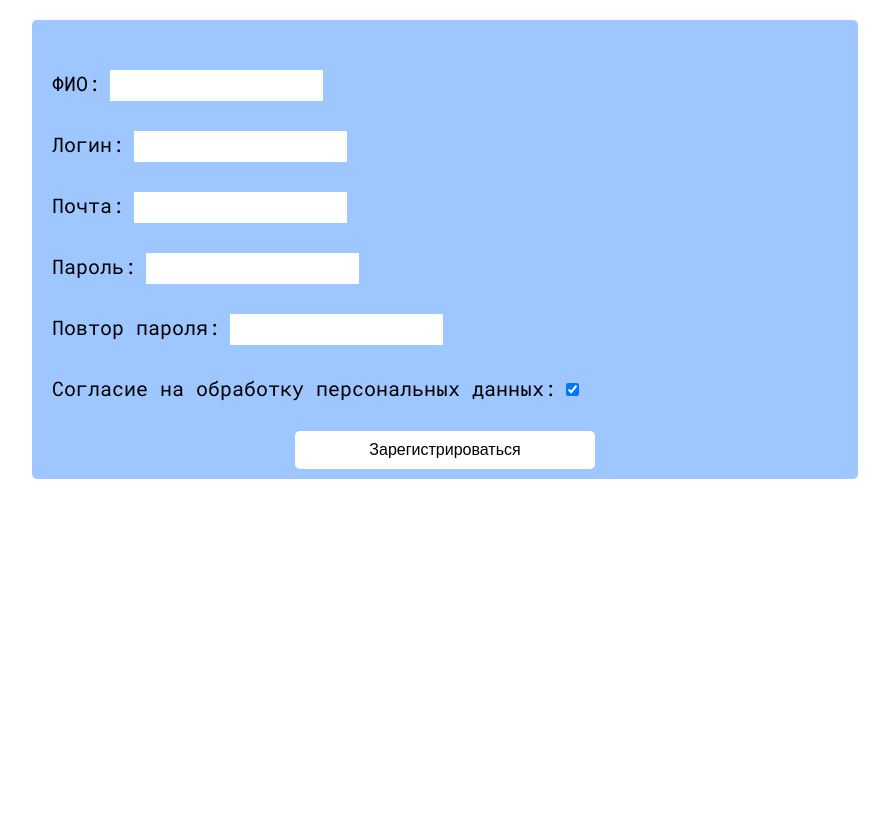
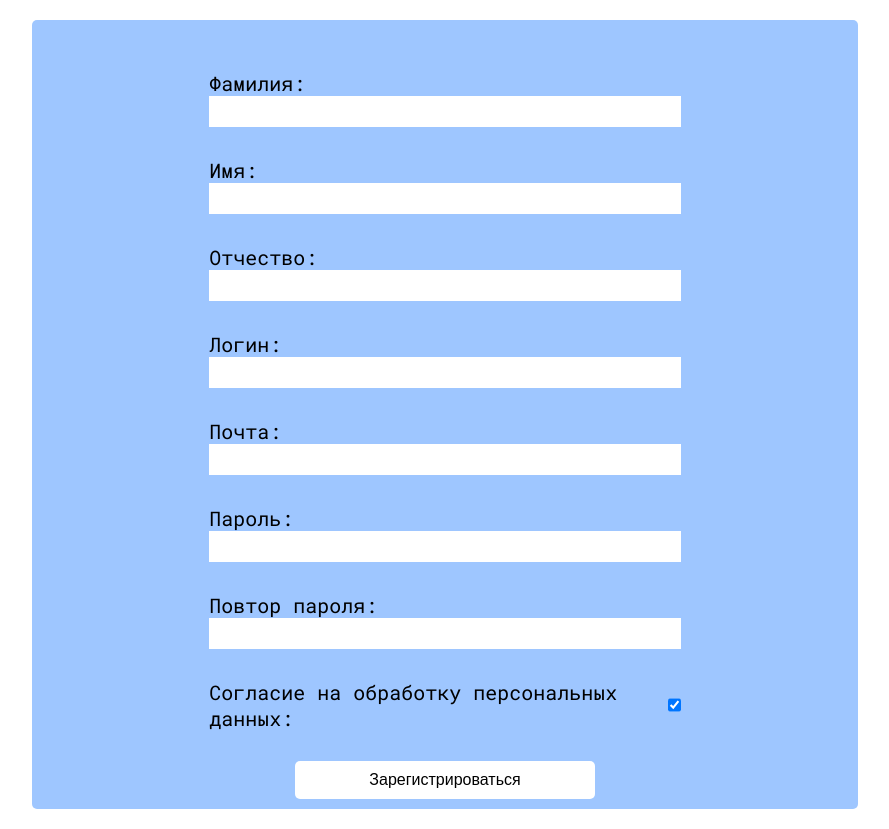
Before and after one commit to Ka4aev/DesignPro, a Django app: page /catalog/register in a window 1280 px wide. Shown: the part 73-902 px from the top of the page, without its empty margins (195-1084 px from the left). Before the commit the page ends 552 px from the top, so only its background shows below. Run offline with Django 5.2, Linux system fonts and the light colour scheme.

Commit message:
fix quest-functionality

```diff
--- a/portal/catalog/forms.py
+++ b/portal/catalog/forms.py
@@ -1,7 +1,3 @@
-from django import forms
-from django.core.exceptions import ValidationError
-from .models import User
-
 from django import forms
 from django.core.exceptions import ValidationError
 from django.core.validators import RegexValidator, EmailValidator
@@ -9,13 +5,33 @@ from .models import User
 
 
 class RegisterForm(forms.ModelForm):
-    fio = forms.CharField(
-        label="ФИО",
+    first_name = forms.CharField(
+        label="Имя",
         max_length=254,
         validators=[
             RegexValidator(
                 regex=r'^[А-Яа-яЁё -]+$',
-                message="ФИО должно содержать только кириллические буквы, дефисы и пробелы."
+                message="Имя должно содержать только кириллические буквы, дефисы и пробелы."
+            )
+        ]
+    )
+    last_name = forms.CharField(
+        label="Фамилия",
+        max_length=254,
+        validators=[
+            RegexValidator(
+                regex=r'^[А-Яа-яЁё -]+$',
+                message="Фамилия должна содержать только кириллические буквы, дефисы и пробелы."
+            )
+        ]
+    )
+    patronymic = forms.CharField(
+        label="Отчество",
+        max_length=254,
+        validators=[
+            RegexValidator(
+                regex=r'^[А-Яа-яЁё -]+$',
+                message="Отчество должно содержать только кириллические буквы, дефисы и пробелы."
             )
         ]
     )
@@ -54,6 +70,12 @@ class RegisterForm(forms.ModelForm):
             raise ValidationError("Логин уже занят.")
         return username
 
+    def clean_email(self):
+        email = self.cleaned_data.get("email")
+        if User.objects.filter(email=email).exists():
+            raise ValidationError("Почта уже занята.")
+        return email
+
     def clean(self):
         super().clean()
 
@@ -73,4 +95,4 @@ class RegisterForm(forms.ModelForm):
 
     class Meta:
         model = User
-        fields = ("fio", "username", "email")
+        fields = ("last_name","first_name","patronymic", "username", "email")
--- a/portal/catalog/models.py
+++ b/portal/catalog/models.py
@@ -3,7 +3,9 @@ from django.contrib.auth.models import AbstractUser
 # Create your models here.
 
 class User(AbstractUser):
-    fio = models.CharField(max_length=254, verbose_name="ФИО")
+    first_name = models.CharField(max_length=254, verbose_name="Имя")
+    patronymic = models.CharField(max_length=254,blank=True, verbose_name="Отчество")
+    last_name = models.CharField(max_length=254, verbose_name="Фамилия")
     username = models.CharField(max_length=254, verbose_name="Логин", unique=True)
     email = models.EmailField(max_length=254, verbose_name="Почта", unique=True)
     password = models.CharField(max_length=254, verbose_name="Пароль")
--- a/portal/catalog/static/css/styles.css
+++ b/portal/catalog/static/css/styles.css
@@ -47,6 +47,16 @@ main{
     border-radius: 5px;
     gap: 30px;
 
+    p{
+        display: flex;
+        align-self: center;
+        flex-direction: column;
+        width: 60%;
+    }
+    p:nth-child(9){
+        display: flex;
+        flex-direction: row;
+    }
     label{
         font-size: 20px;
     }
@@ -69,3 +79,8 @@ main{
     }
 
 }
+
+.errorlist{
+    margin-left: 10%;
+    color: #8a0000;
+}
--- a/portal/catalog/templates/catalog/base_generic.html
+++ b/portal/catalog/templates/catalog/base_generic.html
@@ -10,12 +10,10 @@
     <header class="header">
         <h1><a class="header__logo" href="{% url 'catalog:index' %}">Главная</a></h1>
         <nav class="header__nav">
-            {% if user.is_authenticated %}
 
-            {% else %}
                 <a class="header__link" href="{% url 'catalog:register' %}">Регистрация</a>
                 <a class="header__link" href="{% url 'catalog:login' %}">Вход</a>
-            {% endif %}
+
         </nav>
     </header>
     <main class="main">
```
Also changed, not shown: portal/catalog/migrations/0002_remove_user_fio_user_patronymic_and_more.py (added), portal/db.sqlite3.
